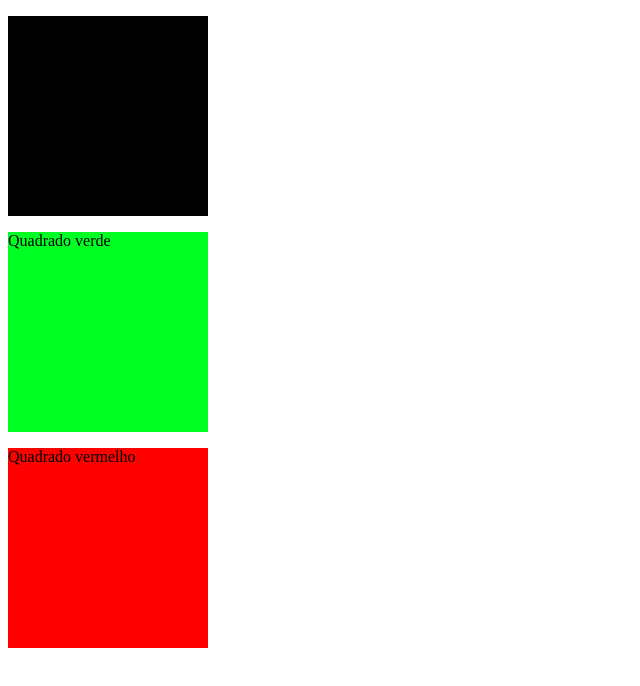
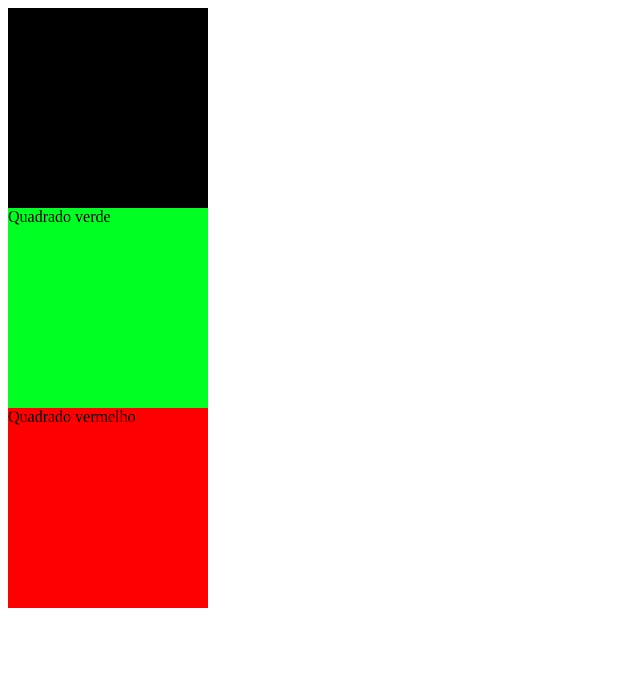
Before and after one commit to BeatrizMarconi/estudo, a plain HTML site: page Aula01/index.html in a window 1280 px wide. Shown: the whole page, without its empty margins (0-640 px from the left). Drawn offline with Linux system fonts and the light colour scheme.

Commit message:
Alteração de <p> por <div>

```diff
--- a/Aula01/index.html
+++ b/Aula01/index.html
@@ -7,8 +7,8 @@
     <title>Document</title>
 </head>
 <body>
-    <p style="width: 200px; height: 200px; background:#000000 ">Quadrado preto</p>
-    <p style="width: 200px; height: 200px; background:#00ff22 ">Quadrado verde</p>
-    <p style="width: 200px; height: 200px; background:#ff0000 ">Quadrado vermelho</p>
+    <div style="width: 200px; height: 200px; background:#000000 ">Quadrado preto</div>
+    <div style="width: 200px; height: 200px; background:#00ff22 ">Quadrado verde</div>
+    <div style="width: 200px; height: 200px; background:#ff0000 ">Quadrado vermelho</div>
 </body>
 </html>
```
Also changed, not shown: Aula04/index.html (added, +12 -0 lines).
